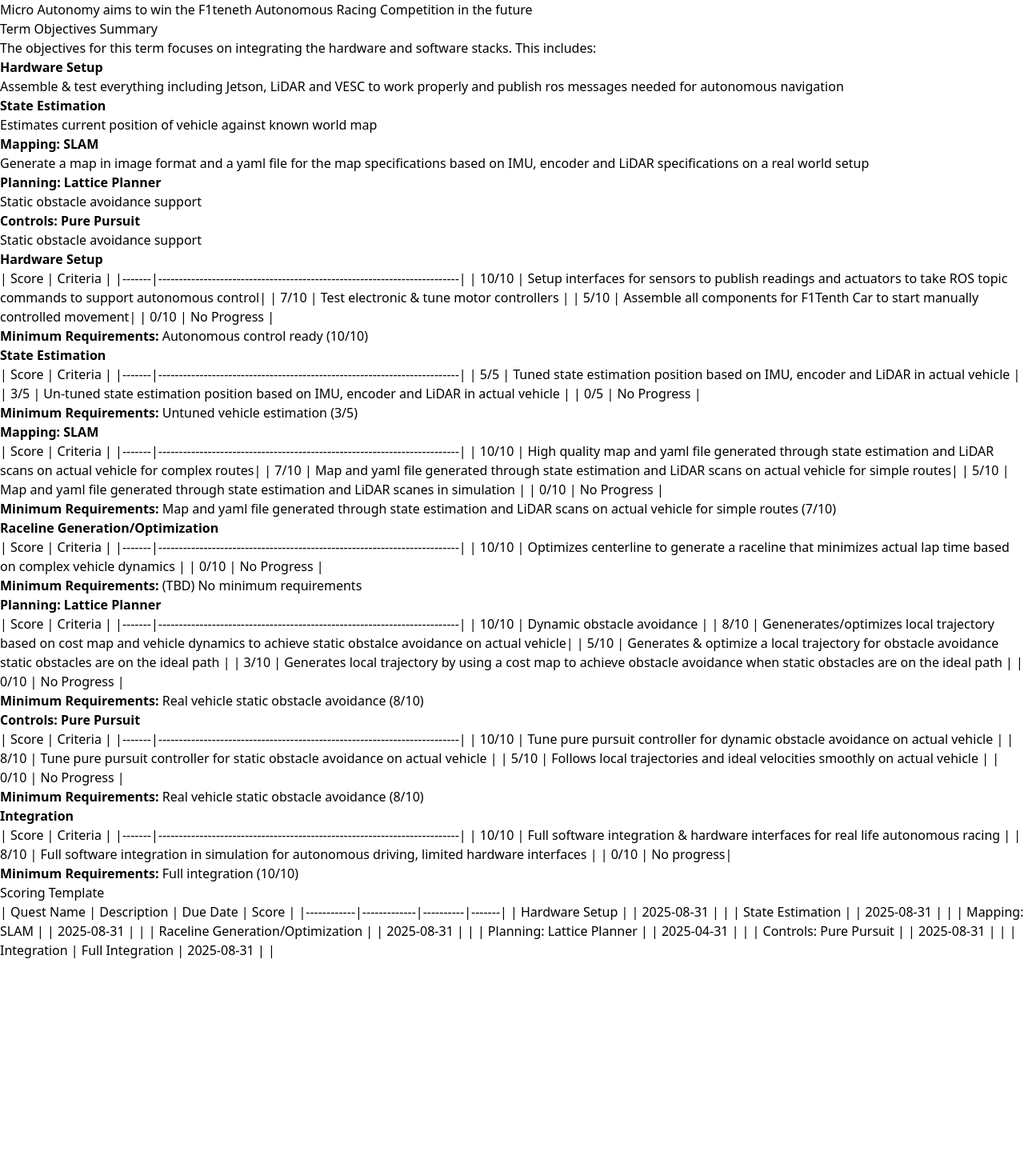
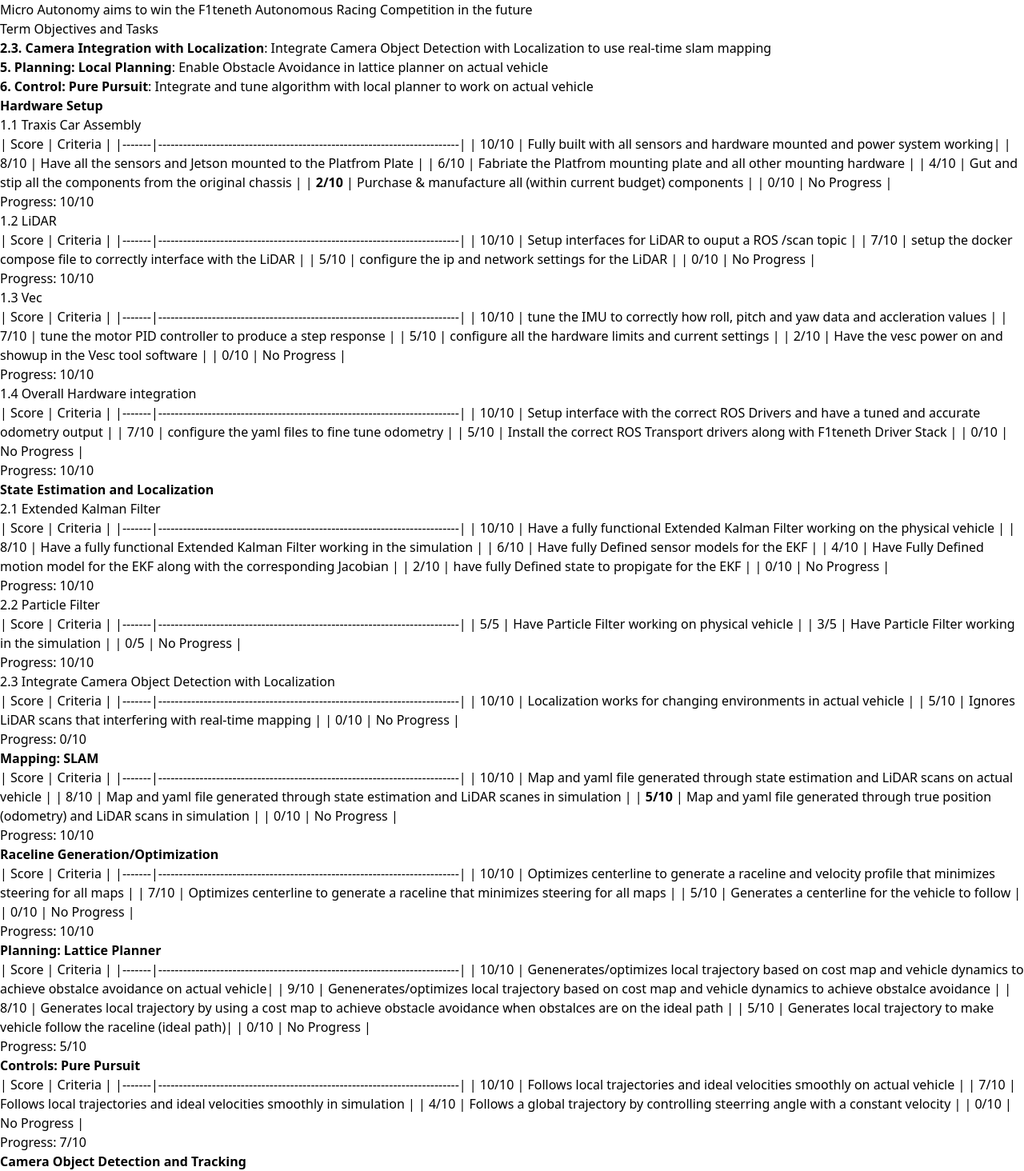
Before and after one commit to WATonomous/wato_wiki, a Next.js app: page /quest_books/s25_micro_quests in a window 1280 px wide. Shown: the part 48-1512 px from the top of the page at 80% size. Before the commit the page ends 1248 px from the top, so only its background shows below. Built offline with nearby package versions, Linux system fonts and the light colour scheme.

Commit message:
F25 micro (#37)
* update teh s25 micro quest book

* updated f25 quest

* update

---------

Co-authored-by: muhtasim001 <muhtasim.business@gmail.com>

```diff
--- a/pages/quest_books/s25_micro_quests.mdx
+++ b/pages/quest_books/s25_micro_quests.mdx
@@ -4,104 +4,165 @@
 
 Micro Autonomy aims to win the F1teneth Autonomous Racing Competition in the future
 
-## Term Objectives Summary
+## Term Objectives and Tasks
 
-The objectives for this term focuses on integrating the hardware and software stacks. This includes:
+- **2.3. Camera Integration with Localization**: Integrate Camera Object Detection with Localization to use real-time slam mapping
+- **5. Planning: Local Planning**: Enable Obstacle Avoidance in lattice planner on actual vehicle
+- **6. Control: Pure Pursuit**: Integrate and tune algorithm with local planner to work on actual vehicle
 
-1. **Hardware Setup**
-   - Assemble & test everything including Jetson, LiDAR and VESC to work properly and publish ros messages needed for autonomous navigation
-2. **State Estimation**
-   - Estimates current position of vehicle against known world map
-2. **Mapping: SLAM**
-   - Generate a map in image format and a yaml file for the map specifications based on IMU, encoder and LiDAR specifications on a real world setup
-3. **Planning: Lattice Planner**
-   - Static obstacle avoidance support
-4. **Controls: Pure Pursuit**
-   - Static obstacle avoidance support
+## **Hardware Setup**
 
-1. **Hardware Setup**
+1.1 Traxis Car Assembly
 
 | Score | Criteria                                                                 |
 |-------|-------------------------------------------------------------------------|
-| 10/10 |  Setup interfaces for sensors to publish readings and actuators to take ROS topic commands to support autonomous control|
-| 7/10 |  Test electronic & tune motor controllers |
-| 5/10 |  Assemble all components for F1Tenth Car to start manually controlled movement|
+| 10/10 |  Fully built with all sensors and hardware mounted and power system working|
+| 8/10  |  Have all the sensors and Jetson mounted to the Platfrom Plate |
+| 6/10  |  Fabriate the Platfrom mounting plate and all other mounting hardware |
+| 4/10  |  Gut and stip all the components from the original chassis |
+| **2/10**  |  Purchase & manufacture all (within current budget) components |
 | 0/10  | No Progress                                                          |
 
-**Minimum Requirements:** Autonomous control ready (10/10)
+Progress: 10/10
 
-2. **State Estimation**
+1.2 LiDAR
 
 | Score | Criteria                                                                 |
 |-------|-------------------------------------------------------------------------|
-| 5/5  | Tuned state estimation position based on IMU, encoder and LiDAR in actual vehicle |
-| 3/5  | Un-tuned state estimation position based on IMU, encoder and LiDAR in actual vehicle |
-| 0/5  | No Progress                                                          |
+| 10/10 |  Setup interfaces for LiDAR to ouput a ROS /scan topic |
+| 7/10 |  setup the docker compose file to correctly interface with the LiDAR  |
+| 5/10 |  configure the ip and network settings for the LiDAR |
+| 0/10  | No Progress                                                          |
 
-**Minimum Requirements:** Untuned vehicle estimation (3/5)
+Progress: 10/10
 
-3. **Mapping: SLAM**
+1.3 Vec
 
 | Score | Criteria                                                                 |
 |-------|-------------------------------------------------------------------------|
-| 10/10 | High quality map and yaml file generated through state estimation and LiDAR scans on actual vehicle for complex routes|
-| 7/10 | Map and yaml file generated through state estimation and LiDAR scans on actual vehicle for simple routes|
-| 5/10  | Map and yaml file generated through state estimation and LiDAR scanes in simulation |
+| 10/10 |  tune the IMU to correctly how roll, pitch and yaw data and accleration values |
+| 7/10  |  tune the motor PID controller to produce a step response  |
+| 5/10  |  configure all the hardware limits and current settings |
+| 2/10  |  Have the vesc power on and showup in the Vesc tool software |
 | 0/10  | No Progress                                                          |
 
-**Minimum Requirements:** Map and yaml file generated through state estimation and LiDAR scans on actual vehicle for simple routes (7/10)
+Progress: 10/10
 
-
-4. **Raceline Generation/Optimization**
+1.4 Overall Hardware integration
 
 | Score | Criteria                                                                 |
 |-------|-------------------------------------------------------------------------|
-| 10/10 | Optimizes centerline to generate a raceline that minimizes actual lap time based on complex vehicle dynamics |
+| 10/10 | Setup interface with the correct ROS Drivers and have a tuned and accurate odometry output |
+| 7/10  | configure the yaml files to fine tune odometry |
+| 5/10  | Install the correct ROS Transport drivers along with F1teneth Driver Stack |
 | 0/10  | No Progress                                                          |
 
-**Minimum Requirements:** (TBD) No minimum requirements
+Progress: 10/10
 
-5. **Planning: Lattice Planner**
+## **State Estimation and Localization**
+
+2.1 Extended Kalman Filter
 
 | Score | Criteria                                                                 |
 |-------|-------------------------------------------------------------------------|
-| 10/10 | Dynamic obstacle avoidance |
-| 8/10 | Genenerates/optimizes local trajectory based on cost map and vehicle dynamics to achieve static obstalce avoidance on actual vehicle|
-| 5/10  | Generates & optimize a local trajectory for obstacle avoidance static obstacles are on the ideal path |
-| 3/10  | Generates local trajectory by using a cost map to achieve obstacle avoidance when static obstacles are on the ideal path |
-| 0/10  | No Progress                                                          |
+| 10/10 | Have a fully functional Extended Kalman Filter working on the physical vehicle |
+|  8/10 | Have a fully functional Extended Kalman Filter working in the simulation |
+|  6/10 | Have fully Defined sensor models for the EKF |
+|  4/10 | Have Fully Defined motion model for the EKF along with the corresponding Jacobian |
+|  2/10 | have fully Defined state to propigate for the EKF |
+|  0/10 | No Progress                                                          |
 
-**Minimum Requirements:** Real vehicle static obstacle avoidance (8/10)
+Progress: 10/10
 
-6. **Controls: Pure Pursuit**
+2.2 Particle Filter
 
 | Score | Criteria                                                                 |
 |-------|-------------------------------------------------------------------------|
-| 10/10 | Tune pure pursuit controller for dynamic obstacle avoidance on actual vehicle |
-| 8/10 | Tune pure pursuit controller for static obstacle avoidance on actual vehicle |
-| 5/10 | Follows local trajectories and ideal velocities smoothly on actual vehicle |
-| 0/10  | No Progress                                                          |
+| 5/5  | Have Particle Filter working on physical vehicle |
+| 3/5  | Have Particle Filter working in the simulation |
+| 0/5  | No Progress                                                          |
 
-**Minimum Requirements:** Real vehicle static obstacle avoidance (8/10)
+Progress: 10/10
 
-7. **Integration**
+2.3 Integrate Camera Object Detection with Localization
 
 | Score | Criteria                                                                 |
 |-------|-------------------------------------------------------------------------|
-| 10/10 | Full software integration & hardware interfaces for real life autonomous racing |
-| 8/10  | Full software integration in simulation for autonomous driving, limited hardware interfaces |
-| 0/10  | No progress|
+| 10/10  | Localization works for changing environments in actual vehicle |
+| 5/10  | Ignores LiDAR scans that interfering with real-time mapping |
+| 0/10  | No Progress                                                          |
 
-**Minimum Requirements:** Full integration (10/10)
+Progress: 0/10
 
-## Scoring Template
+
+## **Mapping: SLAM**
+
+| Score | Criteria                                                                 |
+|-------|-------------------------------------------------------------------------|
+| 10/10 | Map and yaml file generated through state estimation and LiDAR scans on actual vehicle |
+| 8/10  | Map and yaml file generated through state estimation and LiDAR scanes in simulation |
+| **5/10**  | Map and yaml file generated through true position (odometry) and LiDAR scans in simulation |
+| 0/10  | No Progress                                                          |
+
+Progress: 10/10
+
+## **Raceline Generation/Optimization**
+
+| Score | Criteria                                                                 |
+|-------|-------------------------------------------------------------------------|
+| 10/10  | Optimizes centerline to generate a raceline and velocity profile that minimizes steering for all maps |
+| 7/10  | Optimizes centerline to generate a raceline that minimizes steering for all maps |
+| 5/10  | Generates a centerline for the vehicle to follow |
+| 0/10  | No Progress                                                          |
+
+Progress: 10/10
+## **Planning: Lattice Planner**
+
+| Score | Criteria                                                                 |
+|-------|-------------------------------------------------------------------------|
+| 10/10 | Genenerates/optimizes local trajectory based on cost map and vehicle dynamics to achieve obstalce avoidance on actual vehicle|
+| 9/10 | Genenerates/optimizes local trajectory based on cost map and vehicle dynamics to achieve obstalce avoidance |
+| 8/10  | Generates local trajectory by using a cost map to achieve obstacle avoidance when obstalces are on the ideal path |
+| 5/10  | Generates local trajectory to make vehicle follow the raceline (ideal path)|
+| 0/10  | No Progress                                                          |
+
+Progress: 5/10
+
+## **Controls: Pure Pursuit**
+
+| Score | Criteria                                                                 |
+|-------|-------------------------------------------------------------------------|
+| 10/10 | Follows local trajectories and ideal velocities smoothly on actual vehicle |
+| 7/10  | Follows local trajectories and ideal velocities smoothly in simulation |
+| 4/10  | Follows a global trajectory by controlling steerring angle with a constant velocity |
+| 0/10  | No Progress                                                          |
+
+Progress: 7/10
+
+## **Camera Object Detection and Tracking**
+
+| Score | Criteria                                                                 |
+|-------|-------------------------------------------------------------------------|
+| 10/10 | Camera detects opponent cars and returns bounding boxes reliabilty in real-time with low latency |
+| 6/10  | Camera detects opponent cars and returns bounding boxes |
+| 0/10  | No Progress                                                          |
+
+Progress: 0/10
+
+
+## Scoring Template Summary
 
 | Quest Name | Description | Due Date | Score |
 |------------|-------------|----------|-------|
-| Hardware Setup |  | 2025-08-31 |  |
-| State Estimation |  | 2025-08-31 |  |
-| Mapping: SLAM |  | 2025-08-31 |  |
-| Raceline Generation/Optimization |  | 2025-08-31 |  |
-| Planning: Lattice Planner |  | 2025-04-31 |  |
-| Controls: Pure Pursuit |  | 2025-08-31 |  |
-| Integration | Full Integration | 2025-08-31 |  |
+| Hardware Setup 1.1 | Fully built with all sensors and hardware mounted and power system working | 2025-08-31 | 10/10 |
+| Hardware Setup 1.2 | Setup interfaces for LiDAR to ouput a ROS /scan topic | 2025-08-31 | 10/10 |
+| Hardware Setup 1.3 | Tune the IMU to correctly how roll, pitch and yaw data and accleration values | 2025-08-31 | 10/10 |
+| Hardware Setup 1.4 | Setup interface with the correct ROS Drivers and have a tuned and accurate odometry output | 2025-08-31 | 10/10 |
+| State Estimation 2.1 | Have a fully functional Extended Kalman Filter working on the physical vehicle | 2025-08-31 | 10/10 |
+| State Estimation 2.2 | Have Particle Filter working on physical vehicle | 2025-08-31 | 5/5 |
+| State Estimation 2.3 | Integrate Camera Object Detection with Localization to use real-time slam mapping | | 0/10 |
+| Mapping: SLAM | Generate a map in image format and a yaml file for the map specifications based on IMU, encoder and LiDAR specifications. | 2025-08-31 | 10/10 |
+| Raceline Generation/Optimization | Generate a optimized raceline as global trajectory (ideal path) for the race car to follow to minimize lap time. | 2025-08-31 | 10/10 |
+| Planning: Lattice Planner | Generate local trajectories for obstacle avoidance and following global trajectory during Racing. | 2025-08-31 | 5/10 |
+| Controls: Pure Pursuit | Controls the vehicle's steering and trottle to following the trajectories generated by the planning module. | 2025-08-31 | 7/10 |
+| Camera Object Detection and Edge Tracking | Camera detects opponent cars and returns bounding boxes reliabilty in real-time with low latency | | 0/10 |
```
